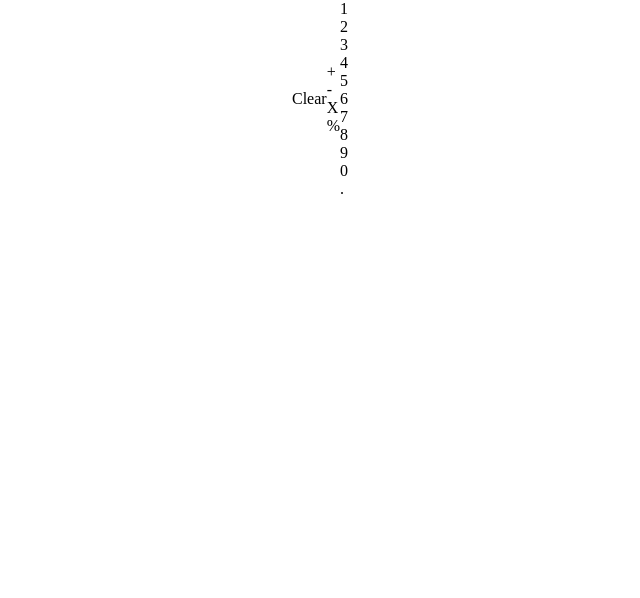
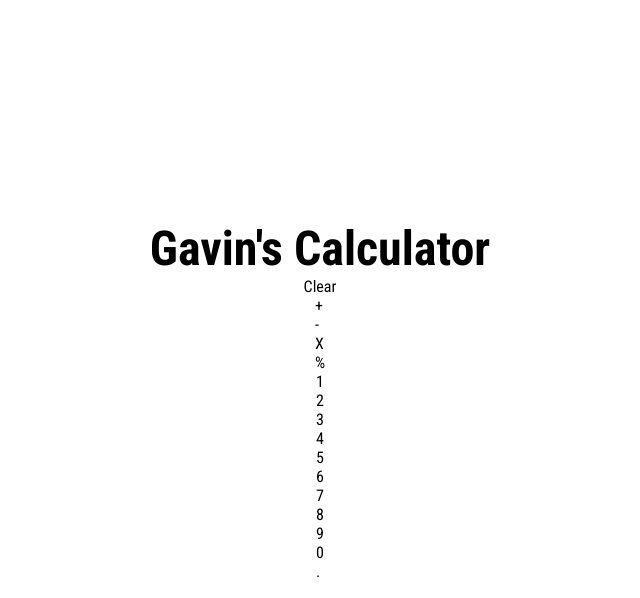
Before and after one commit to GavinStirling/calculator, a plain HTML site: page index.html in a window 1280 px wide. Shown: the whole page, without its empty margins (320-960 px from the left). Drawn offline with nearby package versions, Linux system fonts and the light colour scheme; files that its build step writes are made by us from their sources.

Commit message:
Added partial styles sheets and organised file structure

```diff
--- a/index.html
+++ b/index.html
@@ -7,13 +7,13 @@
     <meta name="viewport" content="width=device-width, initial-scale=1.0">
     <title>Gavin's Calculator</title>
 
-    <link rel="stylesheet" href="styles.css">
+    <link rel="stylesheet" href="./styles/styles.css">
 
 </head>
 
 <body>
 
-    <title class="title">Gavin's Calculator</title>
+    <h1 class="title">Gavin's Calculator</h1>
 
     <div class="workarea">
         <div class="workarea__results">
--- /dev/null
+++ b/styles/abstracts/_fonts.scss
@@ -0,0 +1,3 @@
+// Fonts
+
+@import url('https://fonts.googleapis.com/css2?family=Roboto+Condensed:ital,wght@0,300;0,400;0,700;1,300;1,400;1,700&display=swap');
--- /dev/null
+++ b/styles/abstracts/_mixins.scss
@@ -0,0 +1 @@
+// Mixins
--- /dev/null
+++ b/styles/abstracts/_variables.scss
@@ -0,0 +1,8 @@
+// Sheet consolidating all variables used in project
+//  Linking other style sheets
+
+@use "./fonts";
+
+//  Font Variables
+
+$primary-font: 'Roboto Condensed', sans-serif;
--- /dev/null
+++ b/styles/base/_body.scss
@@ -0,0 +1,13 @@
+// Setting the body layout of the page
+
+@use "./variables" as *;
+
+body {
+    height: 100vh;
+    width: 100%;
+    display: flex;
+    flex-direction: column;
+    justify-content: center;
+    align-items: center;
+    font-family: $primary-font;
+}
--- /dev/null
+++ b/styles/base/_reset.scss
@@ -0,0 +1,19 @@
+// Resetting the browser defaults
+
+@use "./variables" as *;
+
+* {
+    margin: 0;
+    padding: 0;
+    box-sizing: border-box;
+}
+
+body {
+    height: 100vh;
+    width: 100%;
+    display: flex;
+    flex-direction: column;
+    justify-content: center;
+    align-items: center;
+    font-family: $primary-font;
+}
--- /dev/null
+++ b/styles/layouts/_title.scss
@@ -0,0 +1,6 @@
+// Setting the title of the page
+
+.title {
+    text-align: center;
+    font-size: 3em;
+}
--- /dev/null
+++ b/styles/layouts/_workarea.scss
@@ -0,0 +1 @@
+@use "./variables" as *;
--- a/styles/styles.scss
+++ b/styles/styles.scss
@@ -1,15 +1,21 @@
-* {
-    margin: 0;
-    padding: 0;
-    box-sizing: border-box;
-}
+// Base styles
 
-body {
-    display: flex;
-    justify-content: center;
-    align-items: center;
-}
+/// Resetting the page defaults
+@use "./reset";
 
-.title {
-    font-size: 5em;
-}
+/// Setting the default style of the web page
+@use "./base/body";
+
+// Layouts
+
+/// Setting the style for the title
+@use "./layouts/title";
+
+/// Setting the style for the work and results area
+@use "./layouts/workarea";
+
+/// Setting the style for the operator selectors
+@use "./layouts/operators";
+
+/// Setting the style for the number selectors
+@use "./layouts/numbers";
```
Also changed, not shown: images/backspace_FILL0_wght400_GRAD0_opsz48.png (added), styles/layouts/_numbers.scss (added), styles/layouts/_operators.scss (added), styles/styles.css, 1 other file.
